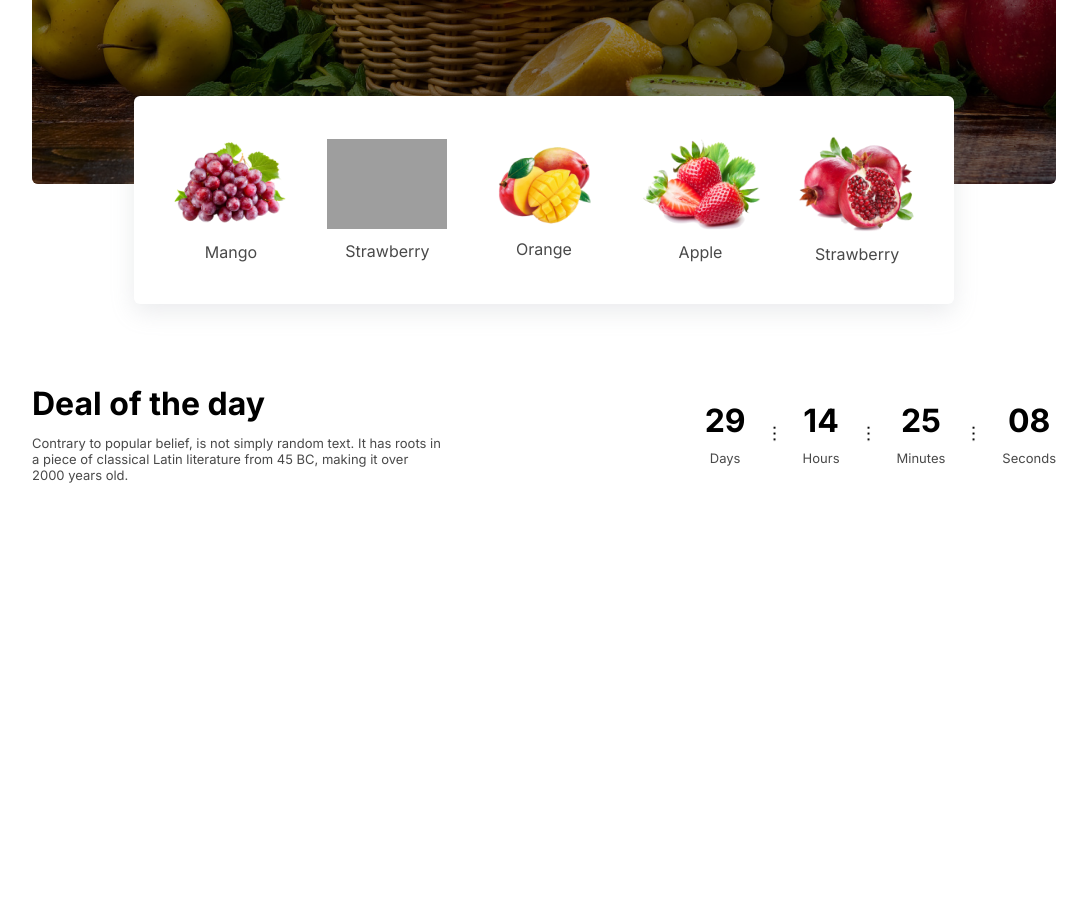
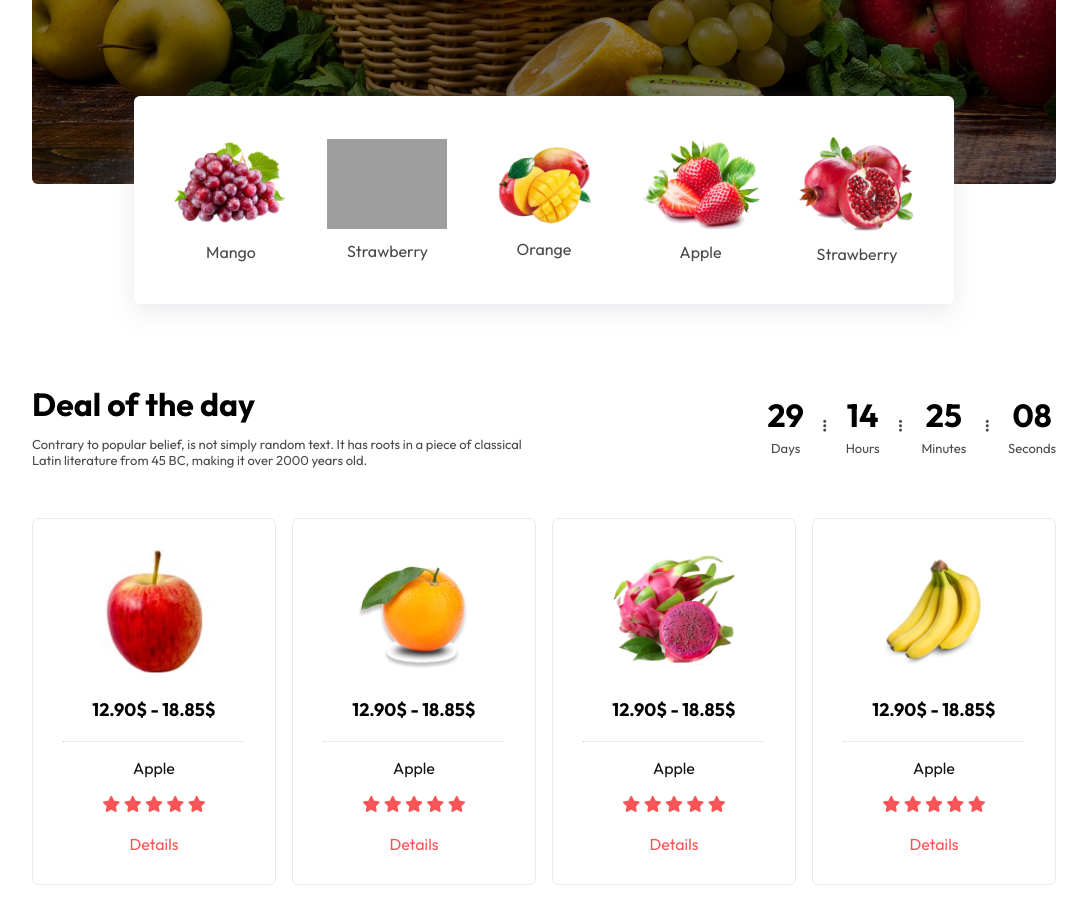
Before and after one commit to amin-babu/Fruit-Burst, a plain HTML site: page index.html in a window 1280 px wide. Shown: the part 540-1464 px from the top of the page, without its empty margins (96-1183 px from the left). Before the commit the page ends 1123 px from the top, so only its background shows below. Drawn offline with Linux system fonts and the light colour scheme; grey boxes are pictures that could not be loaded.

Commit message:
product section included

```diff
--- a/index.html
+++ b/index.html
@@ -12,7 +12,7 @@
   <!-- Google Font Inter -->
   <link rel="preconnect" href="https://fonts.googleapis.com">
   <link rel="preconnect" href="https://fonts.gstatic.com" crossorigin>
-  <link href="https://fonts.googleapis.com/css2?family=Inter:wght@100..900&display=swap" rel="stylesheet">
+  <link href="https://fonts.googleapis.com/css2?family=Outfit:wght@100..900&display=swap" rel="stylesheet">
 
   <!-- Fontawesome Link -->
   <script src="https://kit.fontawesome.com/c396ae6964.js" crossorigin="anonymous"></script>
@@ -76,10 +76,11 @@
   </Header>
 
   <!-- Offer Section -->
-  <section class="offer">
+  <section>
+    <div class="offer">
       <div class="offer_headline">
         <h2>Deal of the day</h2>
-      <p>Contrary to popular belief, is not simply random text. It has roots in a piece of classical Latin literature from 45 BC, making it over 2000 years old.</p>
+        <p>Contrary to popular belief, is not simply random text. It has roots in a piece of classical <br> Latin literature from 45 BC, making it over 2000 years old.</p>
       </div>
 
       <div class="offer_deadline">
@@ -88,27 +89,99 @@
           <p>Days</p>
         </div>
 
-      <img src="images/3-dod.png" alt="">
+        <!-- <img src="images/3-dod.png" alt=""> -->
+        <i class="fa-solid fa-ellipsis-vertical"></i>
 
         <div class="ofd_items">
           <h2>14</h2>
           <p>Hours</p>
         </div>
 
-      <img src="images/3-dod.png" alt="">
+        <!-- <img src="images/3-dod.png" alt=""> -->
+        <i class="fa-solid fa-ellipsis-vertical"></i>
 
         <div class="ofd_items">
           <h2>25</h2>
           <p>Minutes</p>
         </div>
 
-      <img src="images/3-dod.png" alt="">
+        <!-- <img src="images/3-dod.png" alt=""> -->
+        <i class="fa-solid fa-ellipsis-vertical"></i>
 
         <div class="ofd_items">
           <h2>08</h2>
           <p>Seconds</p>
         </div>
       </div>
+    </div>
+  </section>
+
+  <!-- Product Section -->
+  <section>
+    <div class="product_container">
+      <div class="product">
+        <img src="images/apple.jpg" alt="">
+        <h4>12.90$ - 18.85$</h4>
+        <hr>
+        <p>Apple</p>
+        <div class="review_stars">
+          <i class="fa-solid fa-star"></i>
+          <i class="fa-solid fa-star"></i>
+          <i class="fa-solid fa-star"></i>
+          <i class="fa-solid fa-star"></i>
+          <i class="fa-solid fa-star"></i>
+        </div>
+        <a href="#">Details</a>
+      </div>
+
+
+      <div class="product">
+        <img src="images/fruit7.png" alt="">
+        <h4>12.90$ - 18.85$</h4>
+        <hr>
+        <p>Apple</p>
+        <div class="review_stars">
+          <i class="fa-solid fa-star"></i>
+          <i class="fa-solid fa-star"></i>
+          <i class="fa-solid fa-star"></i>
+          <i class="fa-solid fa-star"></i>
+          <i class="fa-solid fa-star"></i>
+        </div>
+        <a href="#">Details</a>
+      </div>
+
+      <div class="product">
+        <img src="images/fruit8.png" alt="">
+        <h4>12.90$ - 18.85$</h4>
+        <hr>
+        <p>Apple</p>
+        <div class="review_stars">
+          <i class="fa-solid fa-star"></i>
+          <i class="fa-solid fa-star"></i>
+          <i class="fa-solid fa-star"></i>
+          <i class="fa-solid fa-star"></i>
+          <i class="fa-solid fa-star"></i>
+        </div>
+        <a href="#">Details</a>
+      </div>
+
+      <div class="product">
+        <img src="images/fruit9.png" alt="">
+        <h4>12.90$ - 18.85$</h4>
+        <hr>
+        <p>Apple</p>
+        <div class="review_stars">
+          <i class="fa-solid fa-star"></i>
+          <i class="fa-solid fa-star"></i>
+          <i class="fa-solid fa-star"></i>
+          <i class="fa-solid fa-star"></i>
+          <i class="fa-solid fa-star"></i>
+        </div>
+        <a href="#">Details</a>
+      </div>
+
+
+    </div>
   </section>
 </body>
 </html>
--- a/style.css
+++ b/style.css
@@ -3,7 +3,7 @@
   padding: 0;
   list-style: none;
   text-decoration: none;
-  font-family: "Inter", sans-serif;
+  font-family: "Outfit", sans-serif;
 }
 
 :root{
@@ -12,7 +12,7 @@
 
 section{
   width: 80%;
-  margin: 100px auto;
+  margin: 50px auto;
 }
 /* Navber Design */
 
@@ -58,6 +58,7 @@ nav{
 .logo h3{
   font-size: 28px;
   color: white;
+  font-weight: 500;
 }
 
 .search{
@@ -125,14 +126,15 @@ Header{
 }
 
 .header_container h2{
-  font-size:2.8rem;
+  font-size: 3.5rem;
   color: white;
+  line-height: 1.2;
 }
 
 .header_container p{
   font-size: 13px;
   color: white;
-  margin: 12px 0;
+  margin-bottom: 15px;
   font-weight: 300;
 }
 
@@ -176,11 +178,6 @@ Header{
 .offer{
   display: flex;
   justify-content: space-between;
-  gap: 4rem;
-}
-
-.offer_headline{
-  width: 40%;
 }
 
 .offer_headline p{
@@ -196,7 +193,7 @@ Header{
 
 .offer_deadline p{
   font-size: 13px;
-  margin-top: 10px;
+  margin-top: 5px;
   color: rgb(73, 73, 73);
 }
 
@@ -207,11 +204,64 @@ Header{
 
 .offer_deadline{
   display: flex;
-  gap: 1rem;
+  gap: 1.2rem;
   align-items: center;
   text-align: center;
 }
 
-.offer_deadline img{
+/* .offer_deadline img{
   height: 25px;
+} */
+
+.offer_deadline i{
+  font-size: 14px;
+  color:rgb(73, 73, 73) ;
 }
+
+/* ------------------product section------------------- */
+
+.product_container{
+  display: grid;
+  gap: 1rem;
+  grid-template-columns: repeat(4, 1fr);
+}
+
+.product{
+  text-align: center;
+  border: 1px solid #eeeaea;
+  padding: 30px;
+  border-radius: 6px;
+}
+
+.product img{
+  width: 125px;
+}
+
+.product hr{
+  color: #eeeaea;
+  border-top: none;
+}
+
+.product h4{
+  font-size: 18px;
+  font-weight: 700;
+  margin: 20px 0;
+}
+
+.product p{
+  font-size: 16px;
+  margin: 1rem 0;
+  color: #121212;
+}
+
+.product .review_stars{
+  margin-bottom: 20px;
+}
+
+.review_stars i{
+  color: #F85559;
+}
+
+.product a{
+  color: #F85559;
+}
```
Also changed, not shown: images/apple.jpg (added). Lines whose indentation alone changed are shown as unchanged.
